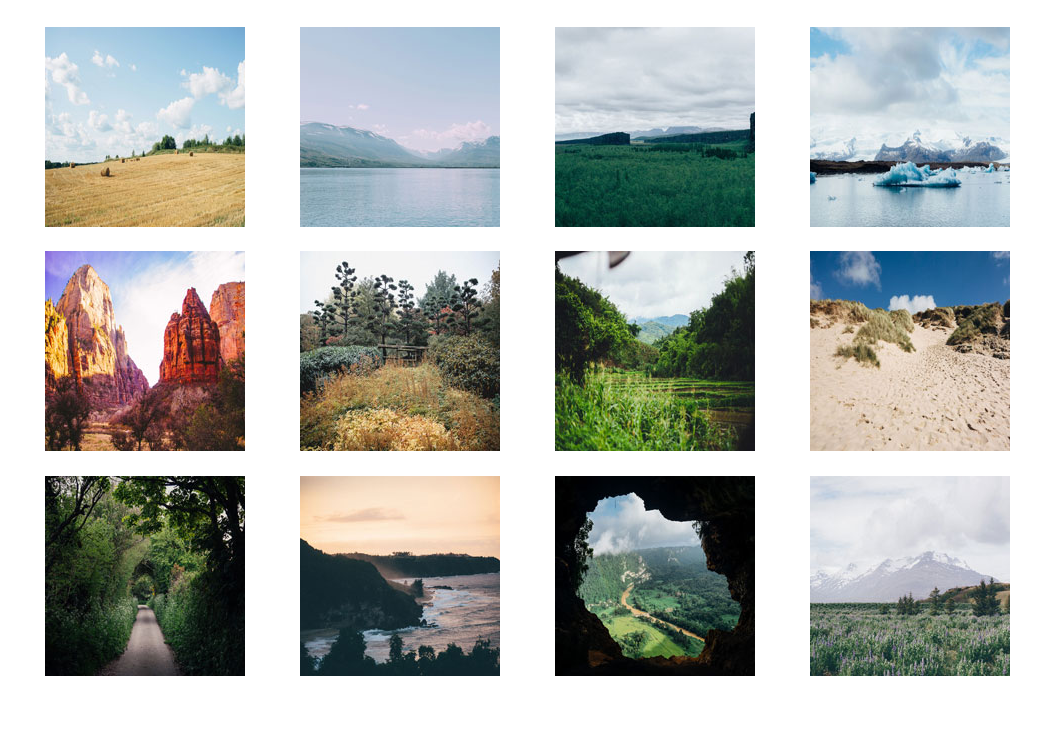
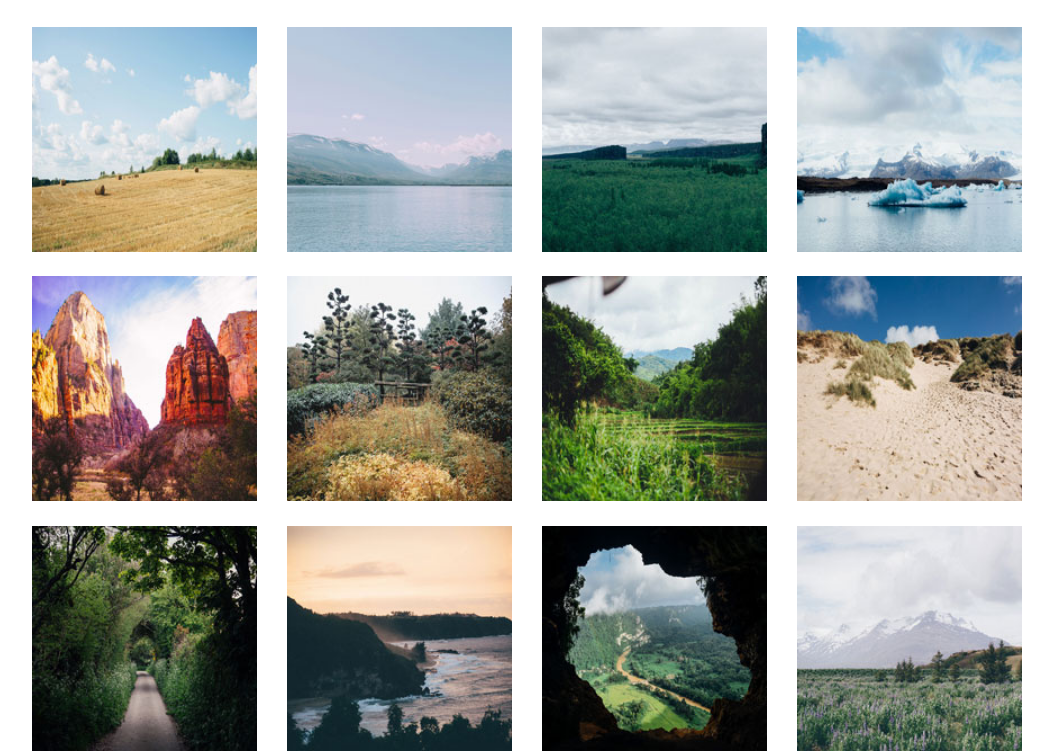
Before and after one commit to ketezheight/Techdegree-Project-5, a plain HTML site: page index.html in a window 1280 px wide. Shown: the part 121-876 px from the top of the page, without its empty margins (113-1166 px from the left). Before the commit the page ends 801 px from the top, so only its background shows below. Drawn offline with Linux system fonts and the light colour scheme.

Commit message:
Update styles.css
Increased img width to even out grid gap

```diff
--- a/css/styles.css
+++ b/css/styles.css
@@ -23,3 +23,7 @@ input {
   grid-template-columns: repeat(auto-fit, minmax(200px, 1fr));
   grid-gap: 20px;
 }
+
+img {
+  width: 225px;
+}
```
